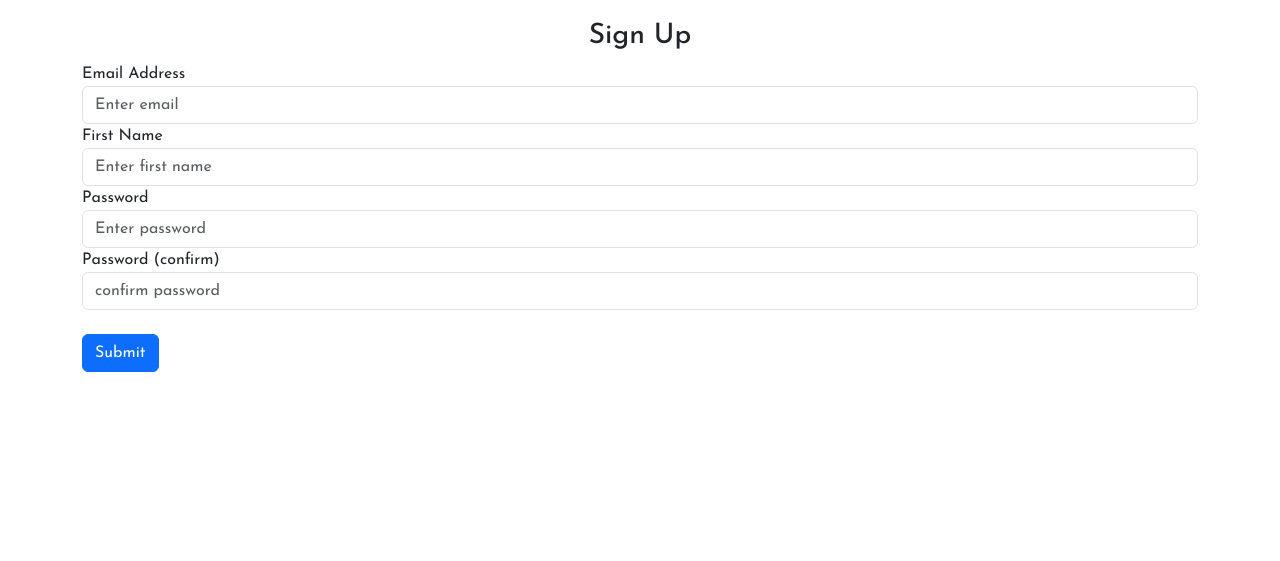
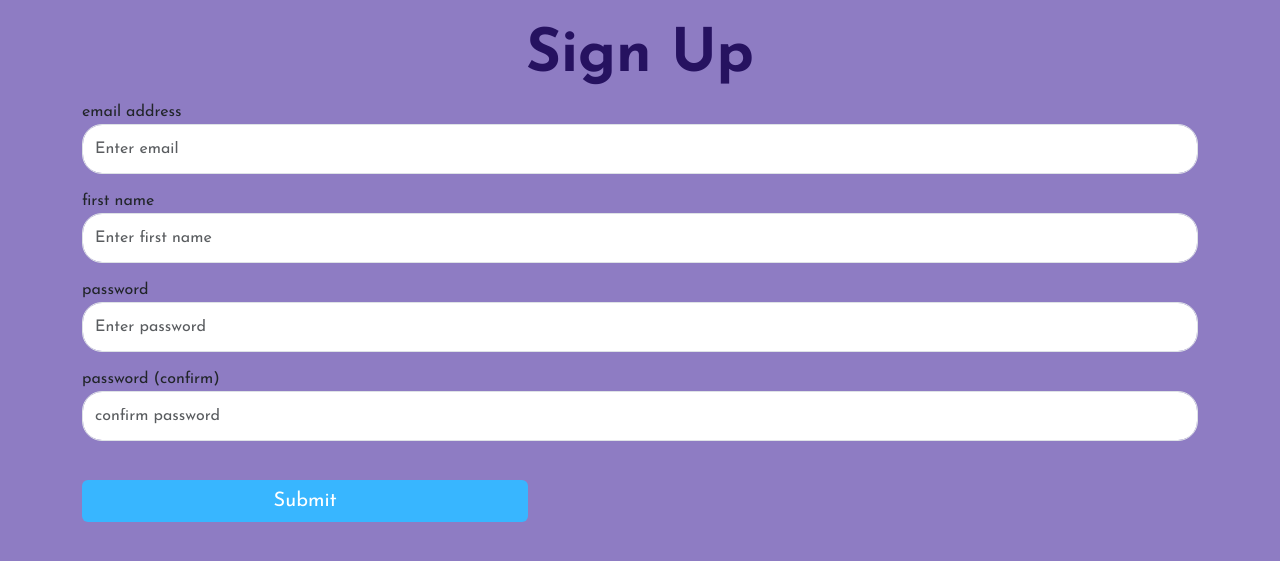
Before and after one commit to Danica-Kane/Pigeon, a Flask app: page /sign-up in a window 1280 px wide. Shown: the part 62-623 px from the top of the page. Run offline with Flask 3, Linux system fonts and the light colour scheme.

Commit message:
login and sign-up system

```diff
--- a/website/auth.py
+++ b/website/auth.py
@@ -47,7 +47,6 @@ def sign_up():
         user = User.query.filter_by(email = email).first()
         if user:
             flash('Email already exists', category='error')
-
         if len(email) < 4:
                 flash('Email must be greater than 3 characters', category='error')
         elif len(first_name) < 2:
@@ -60,7 +59,7 @@ def sign_up():
             new_user = User(email=email, first_name=first_name, password=generate_password_hash(password1, method='sha256'))
             db.session.add(new_user)
             db.session.commit()
-            login_user(user, remember=True)
+            login_user(new_user, remember=True)
             flash('Account created!', category='succsess')
             return redirect(url_for('views.home'))
 
--- a/website/static/css/main.css
+++ b/website/static/css/main.css
@@ -46,11 +46,39 @@ h1{
     background-color: #00BF63;
     border: none;
     color: white;
-    margin: 15px;
     float: right;
 }
 
 .login-btn.login-btn:hover{
     background-color:#036435 ;
     border: none;
+    color: black;
 }
+
+/* sign up form */
+.sign-form-label{
+    font-size: 20px;
+    color: #261260;
+}
+
+.sign-input{
+    height: 50px;
+    border-radius: 20px;
+    margin-bottom: 15px;
+}
+
+.sign-btn{
+    width: 40%;
+    height: auto;
+    font-size: 20px;
+    border-radius: 30;
+    background-color: #38B6FF;
+    border: none;
+    color: white;
+}
+
+.sign-btn.sign-btn:hover{
+    background-color: #1874aa ;
+    border: none;
+    color: black;
+}
--- a/website/templates/login.html
+++ b/website/templates/login.html
@@ -47,6 +47,9 @@
         <br />
 
         <button type="submit" class="btn login-btn">login</button>
+        <a href="sign-up">
+        <button type="button" class="btn sign-btn">sign up</button>
+        </a>
 
       </form>
 
--- a/website/templates/sign_up.html
+++ b/website/templates/sign_up.html
@@ -1,13 +1,22 @@
-{% extends "base.html" %} {% block title%}SignUp{% endblock %} {% block content
-%}
+{% extends "base.html" %} {% block title%}SignUp{% endblock %}
+
+{% block head %}
+<link
+  rel="stylesheet"
+  type="text/css"
+  href="{{ url_for('static', filename='css/login.css') }}"
+/>
+{% endblock%}
+
+{% block content%}
 <!-- SIGN UP FORM -->
 <form method="POST">
-  <h3 align="center">Sign Up</h3>
+  <h1 align="center"><strong>Sign Up</strong></h1>
   <div class="form-group">
-    <label for="email">Email Address</label>
+    <label for="email" class="sign-label">email address</label>
     <input
       type="email"
-      class="form-control"
+      class="form-control sign-input"
       id="email"
       name="email"
       placeholder="Enter email"
@@ -15,10 +24,10 @@
   </div>
 
   <div class="form-group">
-    <label for="first_name">First Name</label>
+    <label for="first_name" class="sign-label">first name</label>
     <input
       type="text"
-      class="form-control"
+      class="form-control sign-input"
       id="first_name"
       name="first_name"
       placeholder="Enter first name"
@@ -26,10 +35,10 @@
   </div>
 
   <div class="form-group">
-    <label for="password1">Password</label>
+    <label for="password1" class="sign-label">password</label>
     <input
       type="password"
-      class="form-control"
+      class="form-control sign-input"
       id="password1"
       name="password1"
       placeholder="Enter password"
@@ -37,10 +46,10 @@
   </div>
 
   <div class="form-group">
-    <label for="password2">Password (confirm)</label>
+    <label for="password2" class="sign-label">password (confirm)</label>
     <input
       type="password"
-      class="form-control"
+      class="form-control sign-input"
       id="password2"
       name="password2"
       placeholder="confirm password"
@@ -49,7 +58,7 @@
 
   <br />
 
-  <button type="submit" class="btn btn-primary">Submit</button>
+  <button type="submit" class="btn sign-btn">Submit</button>
 
 </form>
 {%endblock%}
```
Also changed, not shown: instance/databse.db, website/static/pigeon-logo2.png (added).
